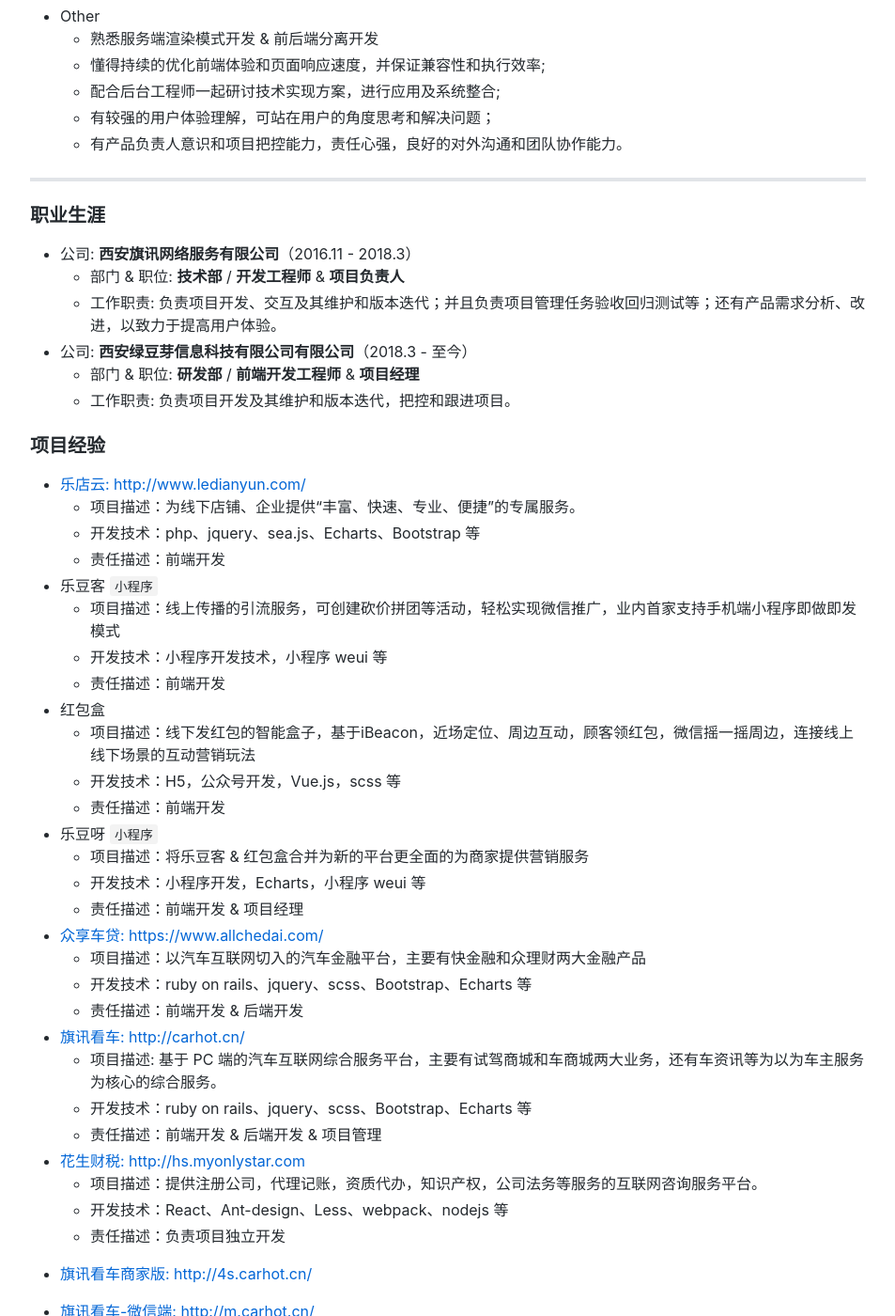
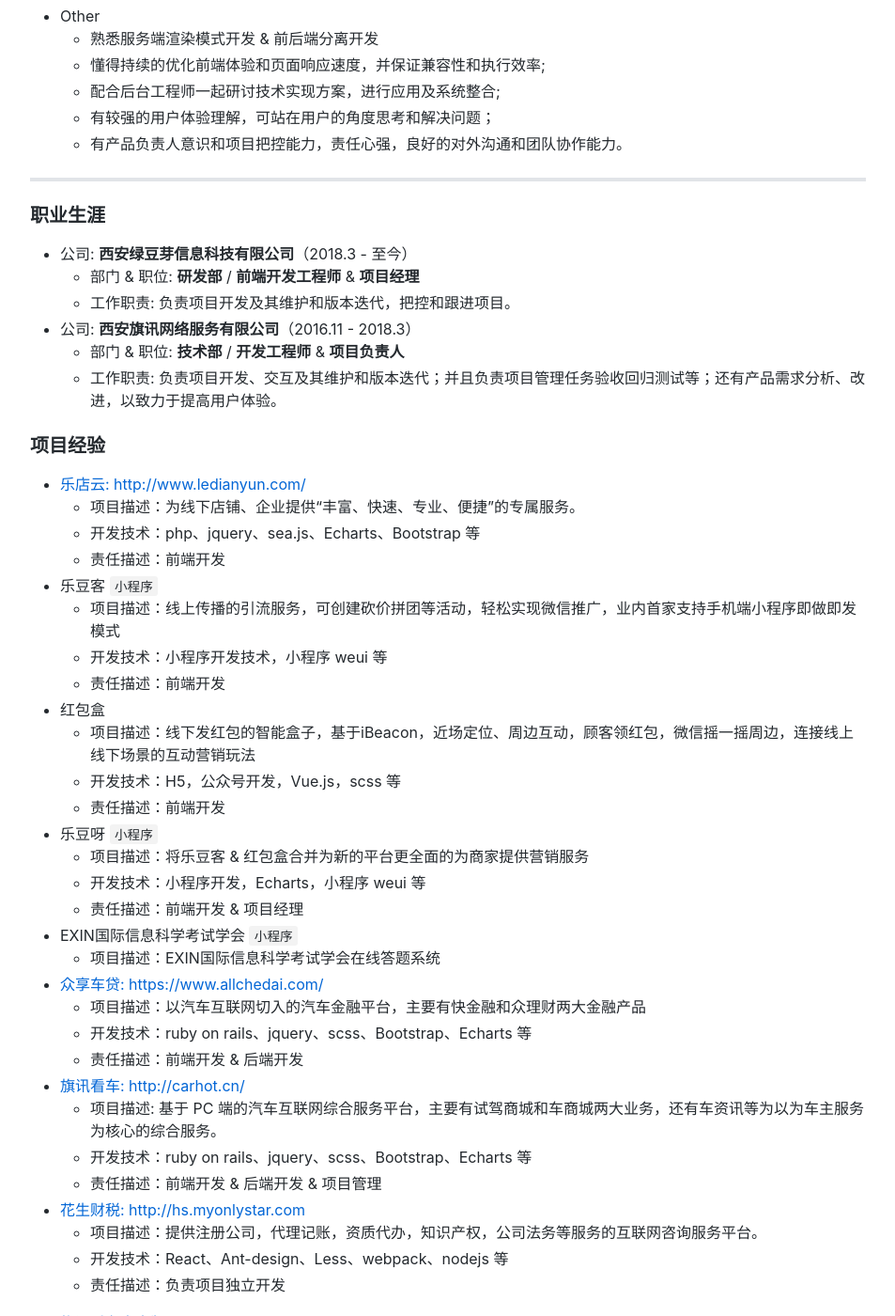
Before and after one commit to davidkoojohn/davidkoojohn.github.io, a Jekyll site: the page built from resume.md, in a window 1280 px wide and 1400 px high, scrolled down 1153 px. Shown: the whole window at 94% size, without its empty margins (163-1116 px from the left). Built offline with Jekyll 4.4.1, drawn with Linux system fonts in a browser that asks for light colours; comment, search, counter and statistics services are not loaded; some of the changed text lies outside the part shown.

Commit message:
update some info

```diff
--- a/resume.md
+++ b/resume.md
@@ -54,13 +54,13 @@
 
 ### 职业生涯
 
+* 公司: **西安绿豆芽信息科技有限公司**（2018.3 - 至今）
+    * 部门 & 职位: **研发部** / **前端开发工程师** & **项目经理**
+    * 工作职责: 负责项目开发及其维护和版本迭代，把控和跟进项目。
+
 * 公司: **西安旗讯网络服务有限公司**（2016.11 - 2018.3）
     * 部门 & 职位: **技术部** / **开发工程师** & **项目负责人**
     * 工作职责: 负责项目开发、交互及其维护和版本迭代；并且负责项目管理任务验收回归测试等；还有产品需求分析、改进，以致力于提高用户体验。
-
-* 公司: **西安绿豆芽信息科技有限公司有限公司**（2018.3 - 至今）
-    * 部门 & 职位: **研发部** / **前端开发工程师** & **项目经理**
-    * 工作职责: 负责项目开发及其维护和版本迭代，把控和跟进项目。
 
 ### 项目经验
 
@@ -83,6 +83,9 @@
     * 项目描述：将乐豆客 & 红包盒合并为新的平台更全面的为商家提供营销服务
     * 开发技术：小程序开发，Echarts，小程序 weui 等
     * 责任描述：前端开发 & 项目经理
+
+* EXIN国际信息科学考试学会 `小程序`
+    * 项目描述：EXIN国际信息科学考试学会在线答题系统
 
 * [众享车贷: https://www.allchedai.com/](https://www.allchedai.com/)
     * 项目描述：以汽车互联网切入的汽车金融平台，主要有快金融和众理财两大金融产品
```
Also changed, not shown: other parts of resume.md (+0 -3 lines).
